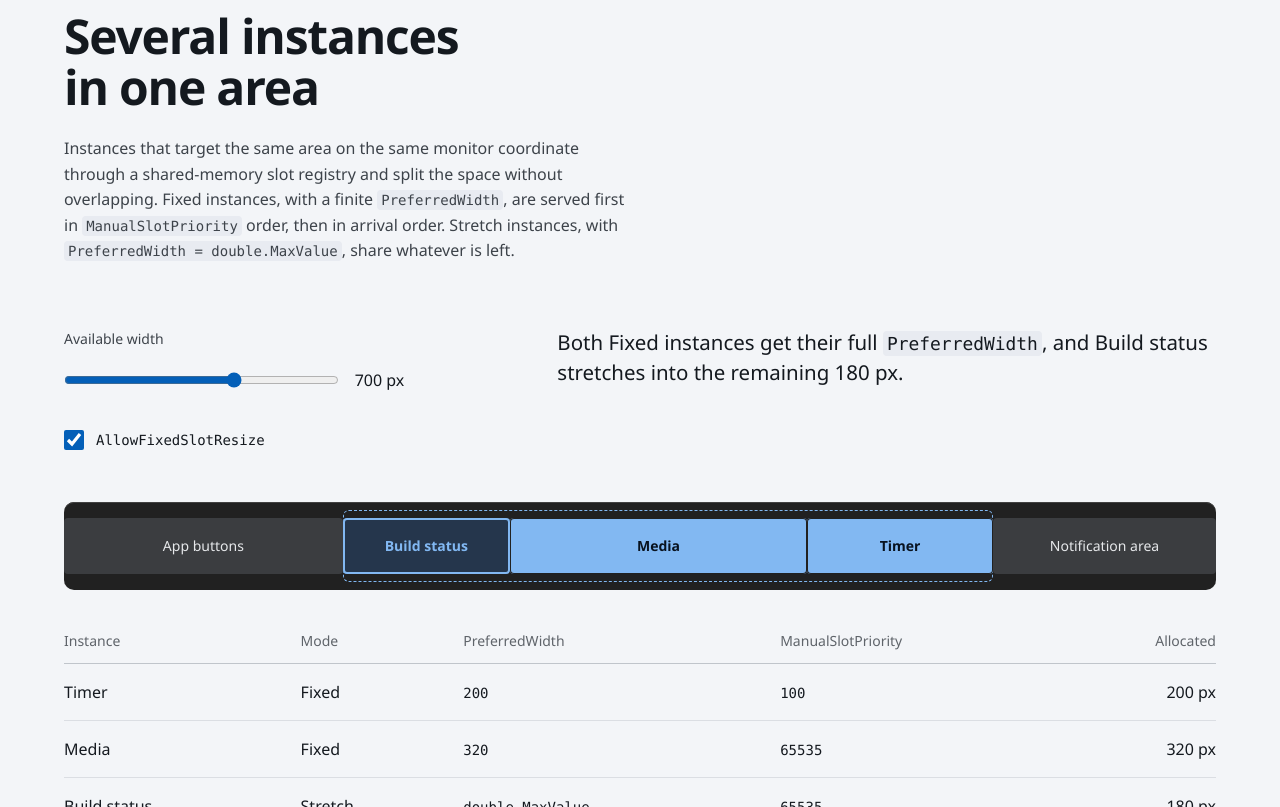
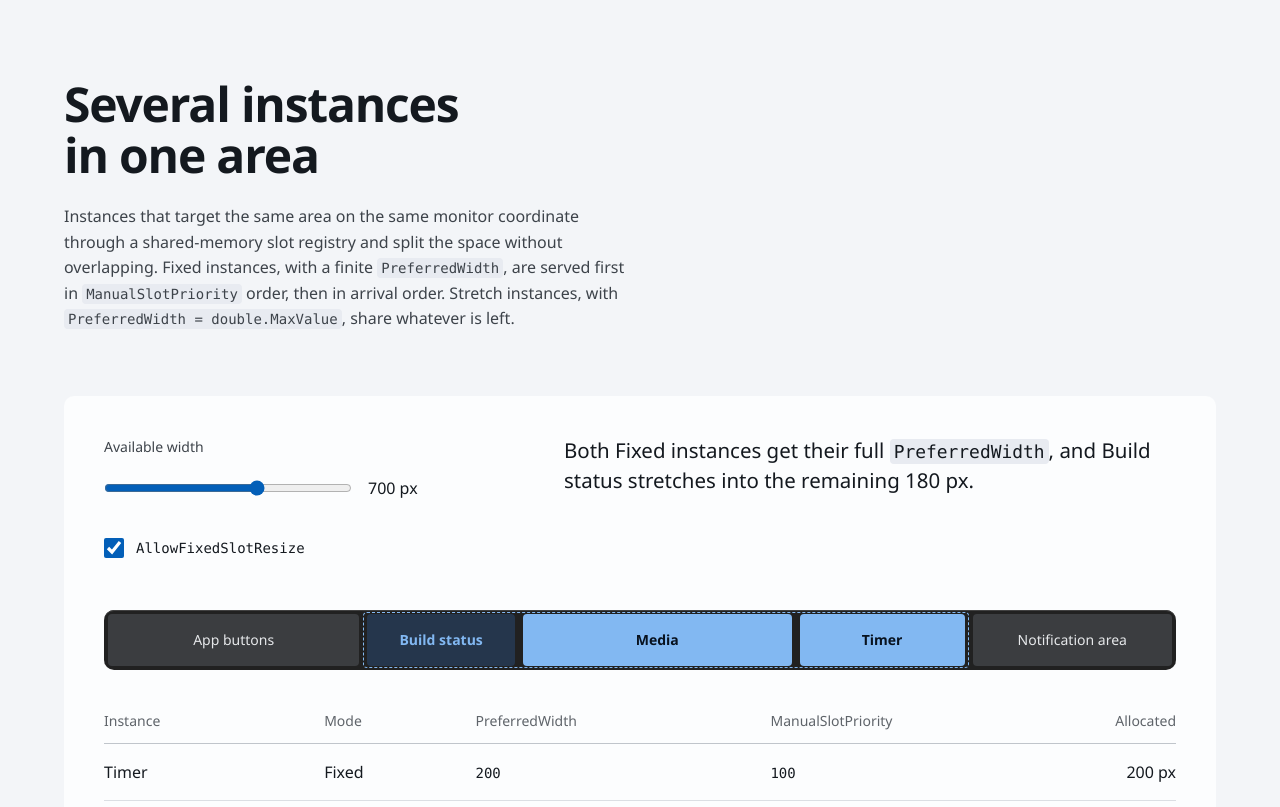
Before and after one commit to airtaxi/Deskband11Lib, a plain HTML site: page site/index.html in a window 1280 px wide. Shown: the part 2805-3612 px from the top of the page. Drawn offline with Linux system fonts and the light colour scheme.

Commit message:
fix: give the placement and instances demos room
Wrap both interactive demos in padded panels so their controls and
diagrams no longer sit against the page edge, and widen the gaps
between the control groups and the captions.

The taskbar diagram is shorter, its parts are inset evenly on every
side so they share one height and read as separate buttons, and the
free-area marker is a full dashed frame again with the block strokes
removed so the dashes stay visible.

```diff
--- a/site/styles.css
+++ b/site/styles.css
@@ -470,11 +470,21 @@ main a:not([class]):hover,
 
 /* Interactive diagrams */
 
+.demo {
+  padding: var(--space-xl);
+  border-radius: var(--radius-card);
+  background: var(--color-paper-2);
+}
+
+.section-instances .demo {
+  background: var(--color-raised);
+}
+
 .demo-controls {
   display: flex;
   flex-wrap: wrap;
   align-items: flex-end;
-  gap: var(--space-lg) var(--space-xl);
+  gap: var(--space-lg) var(--space-2xl);
 }
 
 .demo-placement .demo-controls {
@@ -532,12 +542,12 @@ input[type="checkbox"] {
 }
 
 .taskbar-diagram {
-  min-width: 760px;
+  min-width: 700px;
 }
 
 .diagram-bar {
   position: relative;
-  height: 88px;
+  height: 60px;
   border-radius: var(--radius-card);
   background: var(--color-taskbar);
   box-shadow: inset 0 1px 0 var(--color-taskbar-edge);
@@ -545,15 +555,17 @@ input[type="checkbox"] {
 
 .diagram-block {
   position: absolute;
-  top: var(--space-md);
-  bottom: var(--space-md);
+  top: 0;
+  bottom: 0;
   display: flex;
   align-items: center;
   justify-content: center;
   padding: 0 var(--space-xs);
   overflow: hidden;
-  border-radius: var(--radius-inner);
+  border: 4px solid transparent;
+  border-radius: calc(var(--radius-inner) + 4px);
   background: var(--color-bar-block);
+  background-clip: padding-box;
   color: var(--color-bar-ink);
   font-size: var(--text-sm);
   white-space: nowrap;
@@ -561,20 +573,15 @@ input[type="checkbox"] {
 
 .diagram-content {
   z-index: var(--z-base);
-  background: var(--color-bar-accent);
+  background-color: var(--color-bar-accent);
   color: var(--color-bar-accent-ink);
   font-weight: 600;
 }
 
-.diagram-slot {
-  box-shadow: inset 0 0 0 1px var(--color-taskbar);
-}
-
 .diagram-stretch {
-  background: var(--color-bar-stretch);
+  background-color: var(--color-bar-stretch);
   color: var(--color-bar-accent);
   font-weight: 600;
-  box-shadow: inset 0 0 0 2px var(--color-bar-accent);
 }
 
 .diagram-slot.is-empty {
@@ -583,10 +590,10 @@ input[type="checkbox"] {
 
 .diagram-area {
   position: absolute;
-  top: var(--space-xs);
-  bottom: var(--space-xs);
+  top: var(--space-3xs);
+  bottom: var(--space-3xs);
   border: 1px dashed var(--color-bar-accent);
-  border-radius: var(--radius-control);
+  border-radius: var(--radius-inner);
   pointer-events: none;
 }
 
@@ -640,7 +647,7 @@ input[type="checkbox"] {
   grid-template-columns: repeat(12, minmax(0, 1fr));
   gap: var(--space-lg) var(--gap-columns);
   align-items: start;
-  margin-top: var(--space-lg);
+  margin-top: var(--space-xl);
 }
 
 .demo-notes .demo-caption {
@@ -987,6 +994,10 @@ td.num {
 }
 
 @media (max-width: 60rem) {
+  .demo {
+    padding: var(--space-lg);
+  }
+
   .hero {
     min-height: 0;
   }
@@ -1096,6 +1107,10 @@ td.num {
     flex-wrap: nowrap;
   }
 
+  .demo {
+    padding: var(--space-md);
+  }
+
   .taskbar-shot {
     --crop-width: 800;
   }
```
